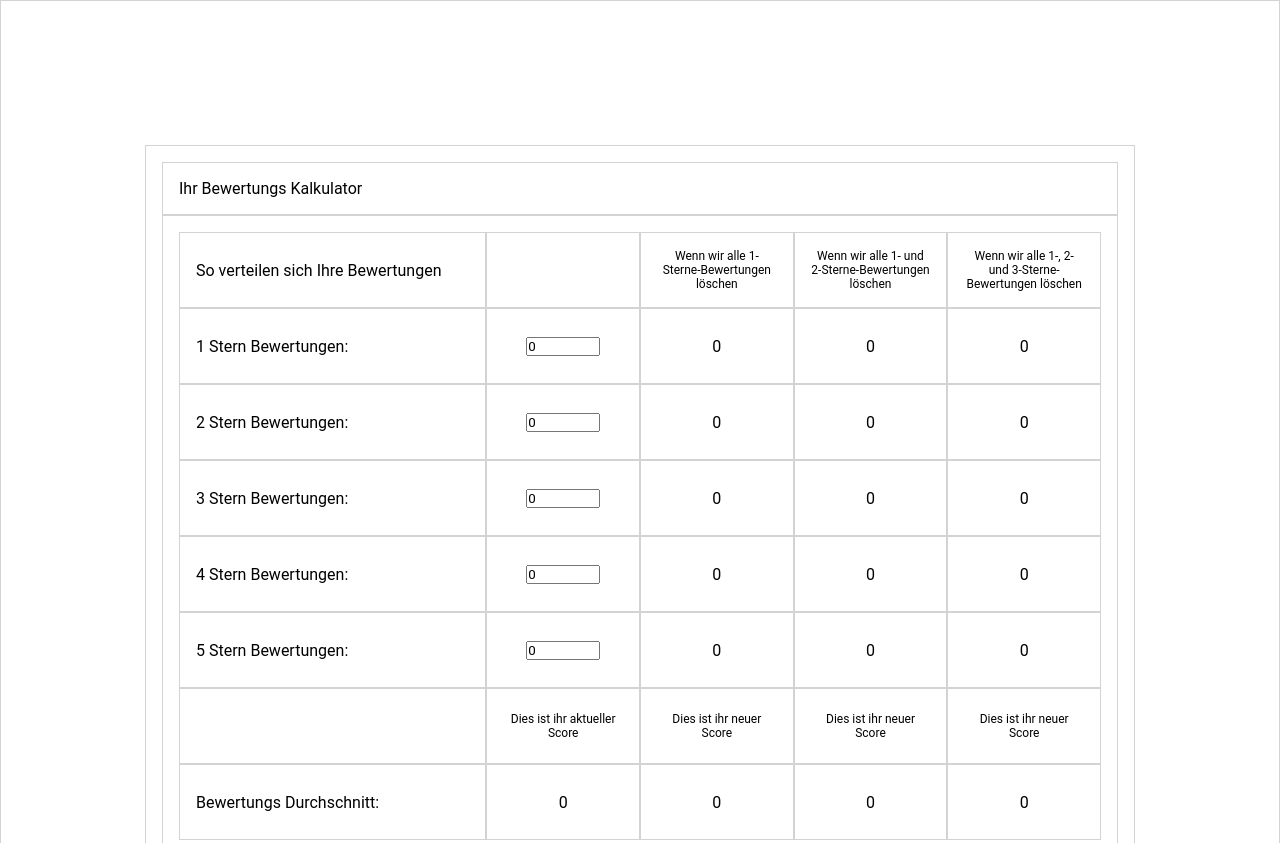
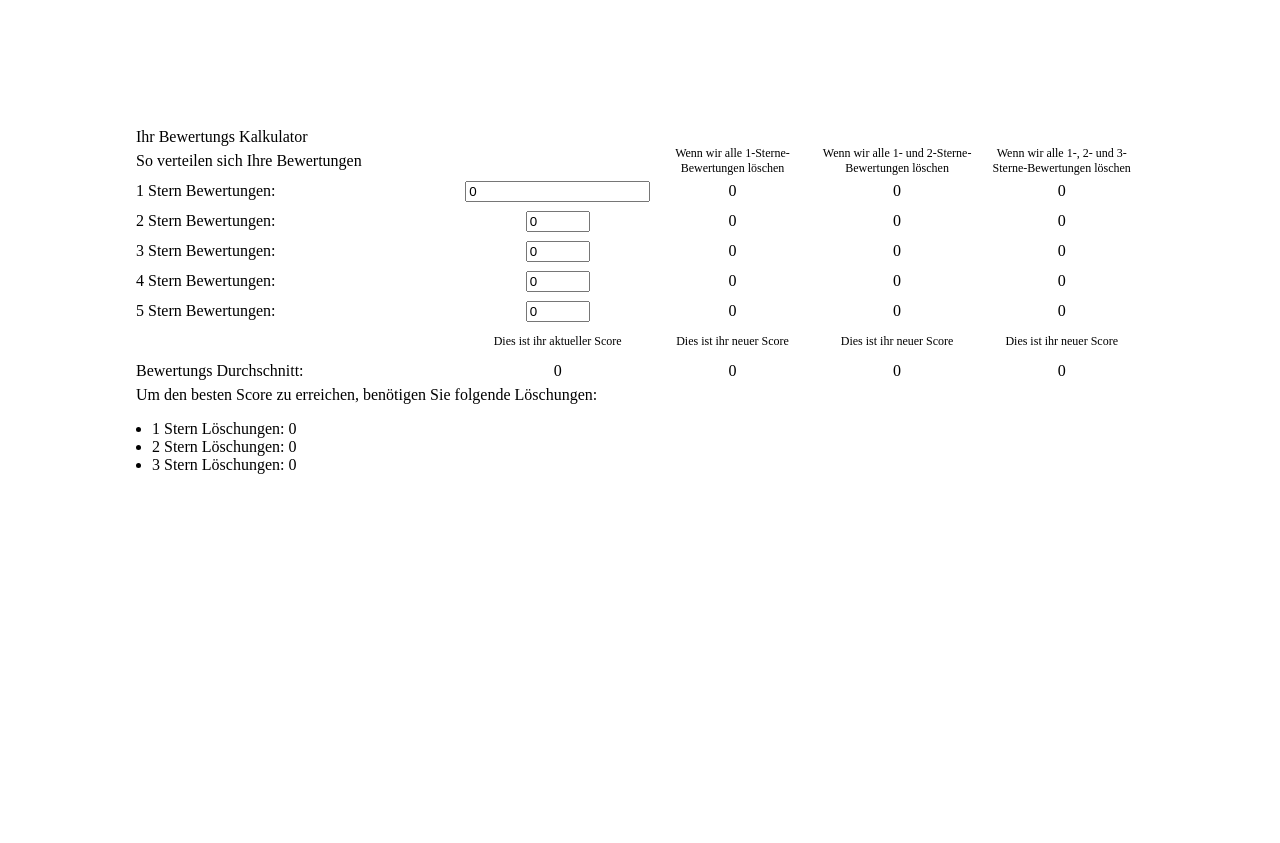
Before and after one commit to alexanderstoehr/Rating-Service-Tools, a plain HTML site: page rating-calculator/index.html in a window 1280 px wide. Shown: the top 843 px of the page. After the commit the page ends 800 px from the top, so only its background shows below. Drawn offline with Linux system fonts and the light colour scheme.

Commit message:
fixed cashing classes

```diff
--- a/rating-calculator/index.html
+++ b/rating-calculator/index.html
@@ -7,7 +7,7 @@
 		<link rel="stylesheet" href="style.css" />
 	</head>
 	<body>
-		<div class="container">
+		<div class="fullcontainer">
 			<div id="rating-container">
 				<div class="calc-header">Ihr Bewertungs Kalkulator</div>
 				<div class="onthe-grid">
@@ -25,7 +25,7 @@
 					<div class="k-item">1 Stern Bewertungen:</div>
 					<div class="k-item mid">
 						<input
-							type="number"
+							type="numbers"
 							class="starInput"
 							id="client-1star"
 							value="0"
--- a/rating-calculator/main.js
+++ b/rating-calculator/main.js
@@ -84,6 +84,10 @@ function calculateFields() {
 	handleNan(avgCalcservCol3);
 	handleNan(avgCalcservCol2);
 	handleNan(avgCalcservCol1);
+
+	mobCol1.innerText = avgCalcservCol1.innerText;
+	mobCol2.innerText = avgCalcservCol2.innerText;
+	mobCol3.innerText = avgCalcservCol3.innerText;
 }
 
 // copy input values
--- a/rating-calculator/style.css
+++ b/rating-calculator/style.css
@@ -1,20 +1,9 @@
-* {
+/* * {
 	margin: 0;
 	padding: 0;
 	box-sizing: border-box;
 	font-family: "Roboto";
-}
-
-body {
-	display: flex;
-	justify-content: center;
-	align-items: center;
-}
-
-div {
-	border: lightgrey solid 1px;
-	padding: 1rem;
-}
+} */
 
 ul {
 	padding-left: 16px;
```
